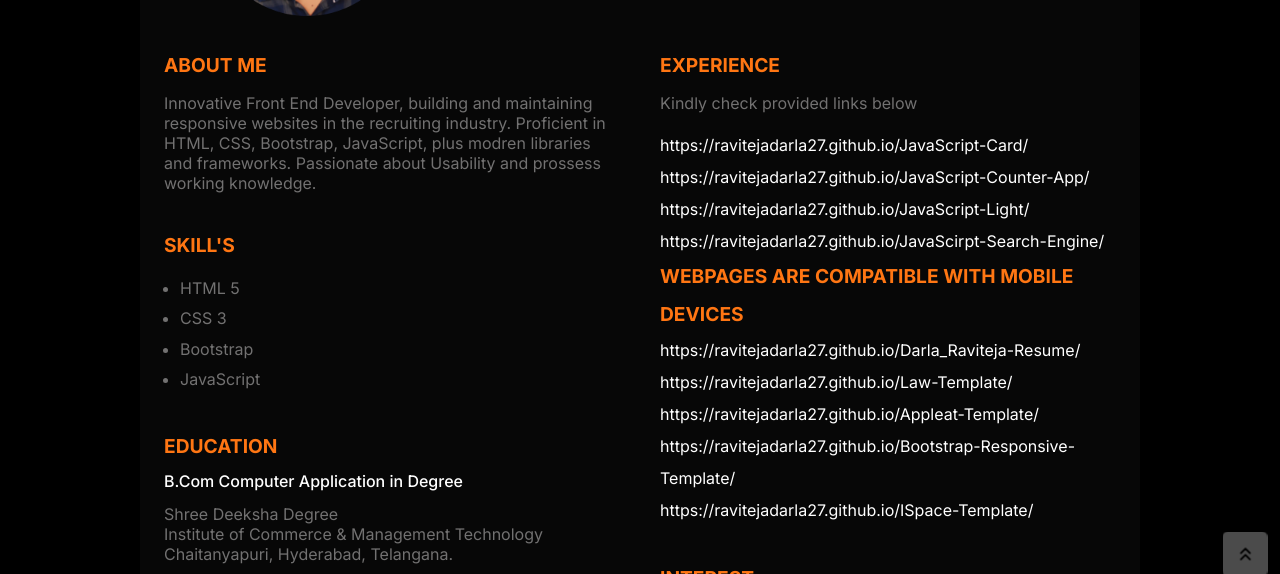
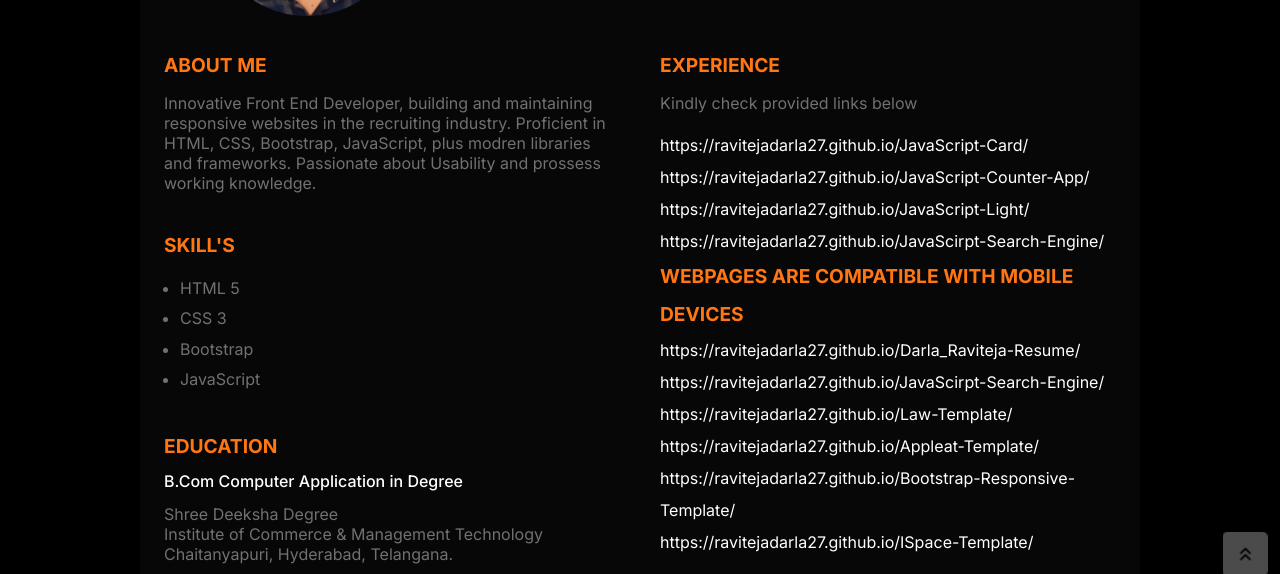
Before and after one commit to RavitejaDarla27/Darla_Raviteja-Resume, a plain HTML site: page index.html in a window 1280 px wide. Shown: the part 211-785 px from the top of the page. Drawn offline with nearby package versions, Linux system fonts and the light colour scheme.

Commit message:
Update index.html

```diff
--- a/index.html
+++ b/index.html
@@ -23,7 +23,7 @@
                     <div class="role">
                         <p>FRONT END DEVELOPER</p>
                         <button class="download">
-                            <a href="./DARLA RAVITEJA.pdf" class="download-btn" download="resume">Download Resume</a>
+                            <a href="./Darla Raviteja.pdf" class="download-btn" download="resume">Download Resume</a>
                         </button>
                     </div>
                 </div>
@@ -136,6 +136,11 @@
                                     </a>
                                 </div>
                                 <div>
+                                    <a href="https://ravitejadarla27.github.io/JavaScirpt-Search-Engine/">
+                                        https://ravitejadarla27.github.io/JavaScirpt-Search-Engine/
+                                    </a>
+                                </div>
+                                <div>
                                     <a href="https://ravitejadarla27.github.io/Law-Template/">
                                         https://ravitejadarla27.github.io/Law-Template/
                                     </a>
```
